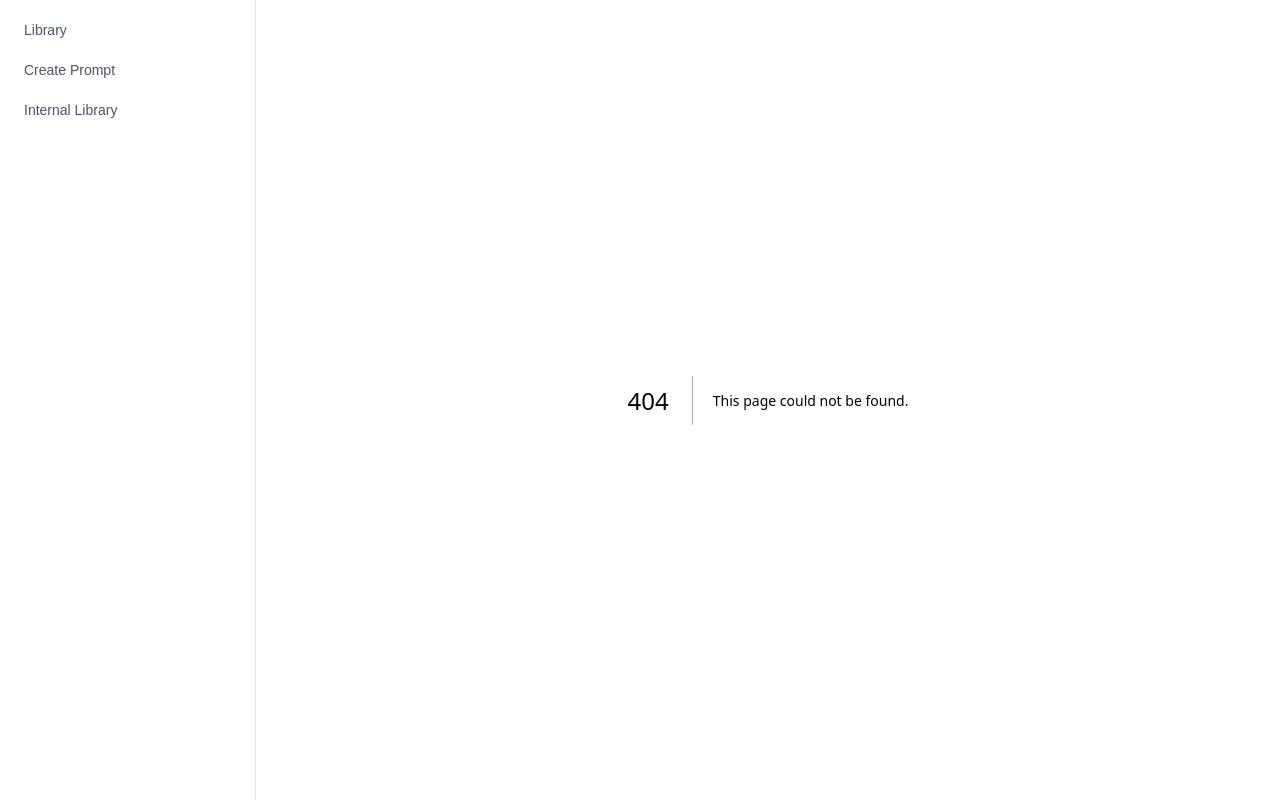
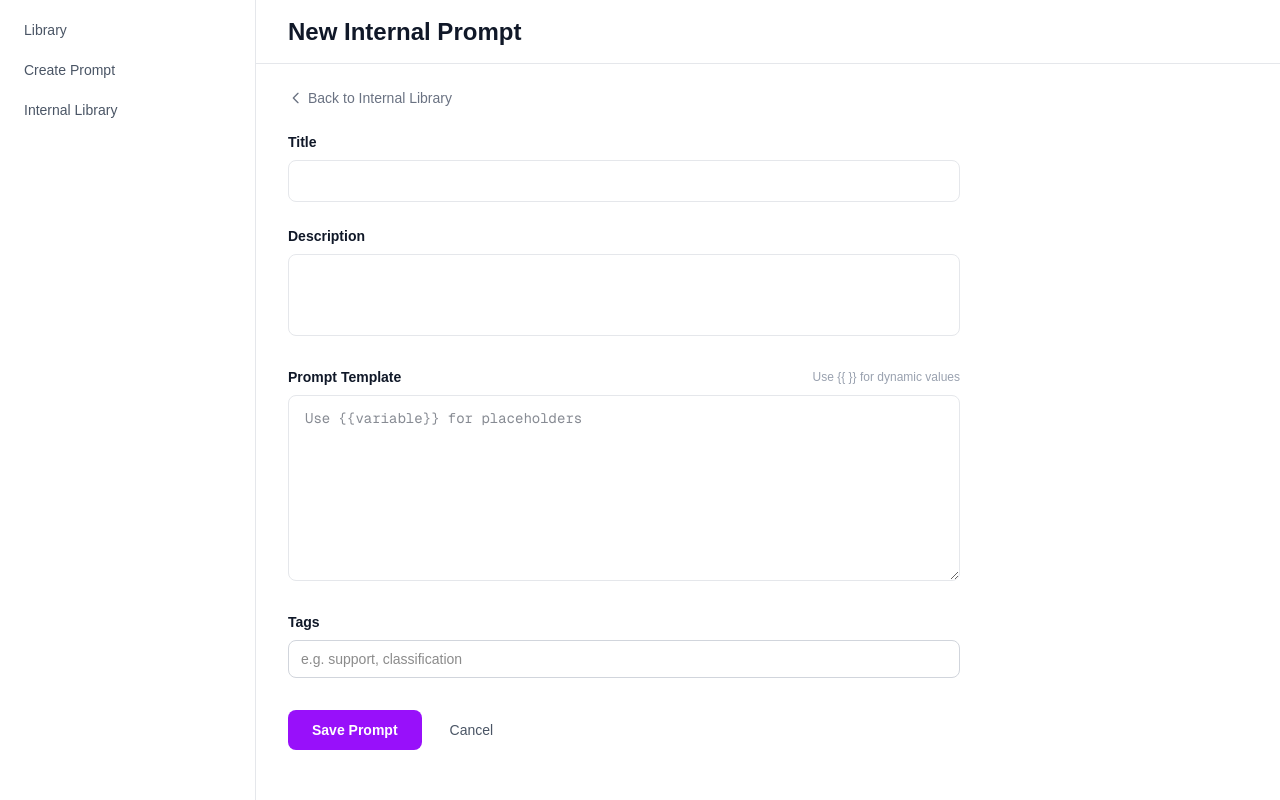
Before and after one commit to spencerfeng/prompt-library, a Next.js app: page /internal/new in a window 1280 px wide. Before the commit this address had no page. Built offline with nearby package versions, Linux system fonts and the light colour scheme.

Commit message:
feat: create the page to create a new internal prompt

```diff
--- /dev/null
+++ b/src/app/internal/new/page.tsx
@@ -0,0 +1,56 @@
+"use client"
+
+import { useState } from "react"
+import { useRouter } from "next/navigation"
+import { PromptFieldsForm, PromptFields, emptyFields } from "@/components/PromptFieldsForm"
+import { PageHeader } from "@/components/PageHeader"
+import { BackLink } from "@/components/BackLink"
+
+const NewInternalPromptPage = () => {
+  const router = useRouter()
+  const [fields, setFields] = useState<PromptFields>(emptyFields)
+  const [saving, setSaving] = useState(false)
+  const [error, setError] = useState("")
+
+  const handleSubmit = async (e: React.SyntheticEvent) => {
+    e.preventDefault()
+    setSaving(true)
+    setError("")
+    try {
+      const res = await fetch("/api/internal-prompts", {
+        method: "POST",
+        headers: { "Content-Type": "application/json" },
+        body: JSON.stringify(fields)
+      })
+      if (!res.ok) throw new Error("Save failed")
+      const data = await res.json()
+      router.push(`/internal/${data.id}`)
+    } catch {
+      setError("Failed to save. Please try again.")
+      setSaving(false)
+    }
+  }
+
+  return (
+    <>
+      <PageHeader title="New Internal Prompt" />
+
+      <main className="flex-1 px-8 py-6">
+        <BackLink href="/internal" label="Back to Internal Library" />
+
+        <div className="max-w-2xl">
+          <PromptFieldsForm
+            fields={fields}
+            onChange={setFields}
+            onSubmit={handleSubmit}
+            onCancel={() => router.push("/internal")}
+            saving={saving}
+            error={error}
+          />
+        </div>
+      </main>
+    </>
+  )
+}
+
+export default NewInternalPromptPage
--- a/src/app/prompts/new/page.tsx
+++ b/src/app/prompts/new/page.tsx
@@ -5,11 +5,9 @@ import { useState } from "react"
 import { AiPromptForm } from "@/components/AiPromptForm"
 import { BackLink } from "@/components/BackLink"
 import { PageHeader } from "@/components/PageHeader"
-import { PromptFieldsForm, PromptFields } from "@/components/PromptFieldsForm"
+import { PromptFieldsForm, PromptFields, emptyFields } from "@/components/PromptFieldsForm"
 
 type Tab = "manual" | "ai"
-
-const emptyFields: PromptFields = { title: "", description: "", template: "", tags: [] }
 
 const NewPromptPage = () => {
   const router = useRouter()
--- a/src/components/PromptFieldsForm.tsx
+++ b/src/components/PromptFieldsForm.tsx
@@ -8,6 +8,8 @@ export type PromptFields = {
   template: string
   tags: string[]
 }
+
+export const emptyFields: PromptFields = { title: "", description: "", template: "", tags: [] }
 
 type Props = {
   fields: PromptFields
```
